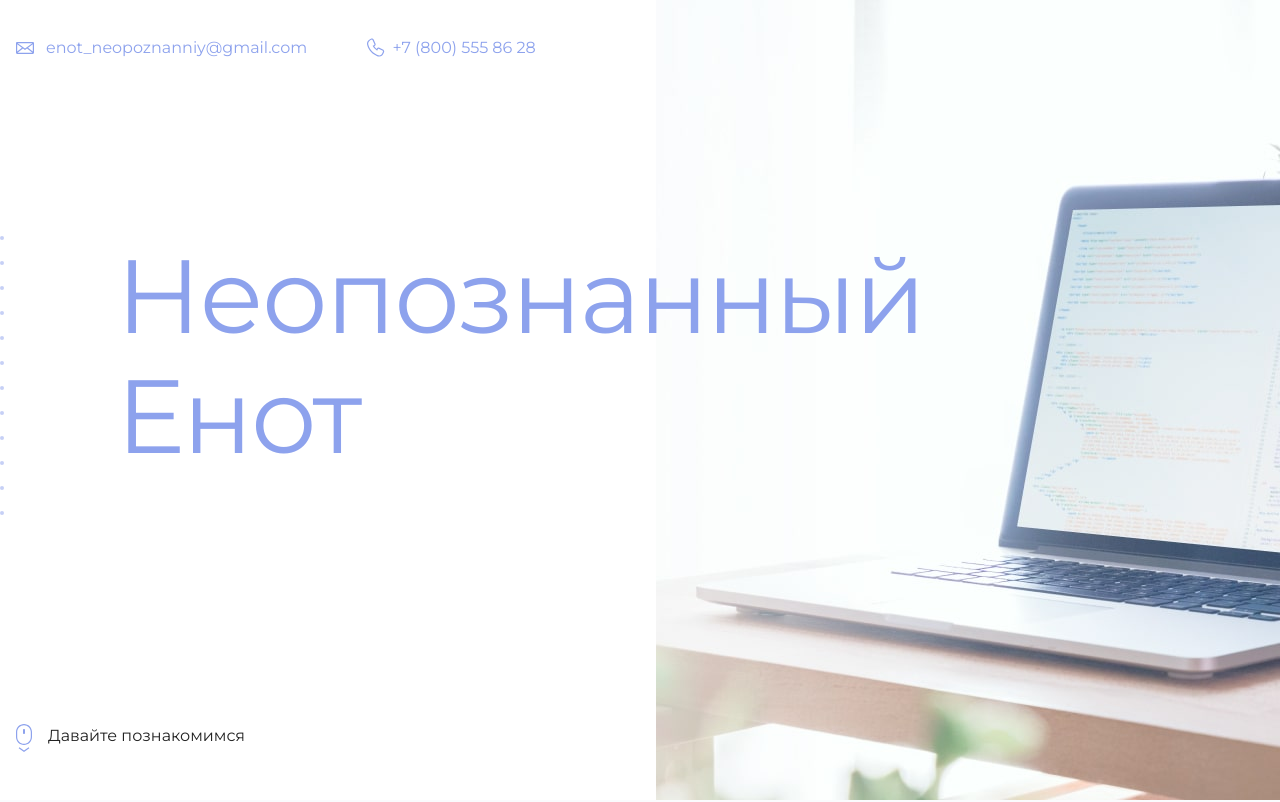
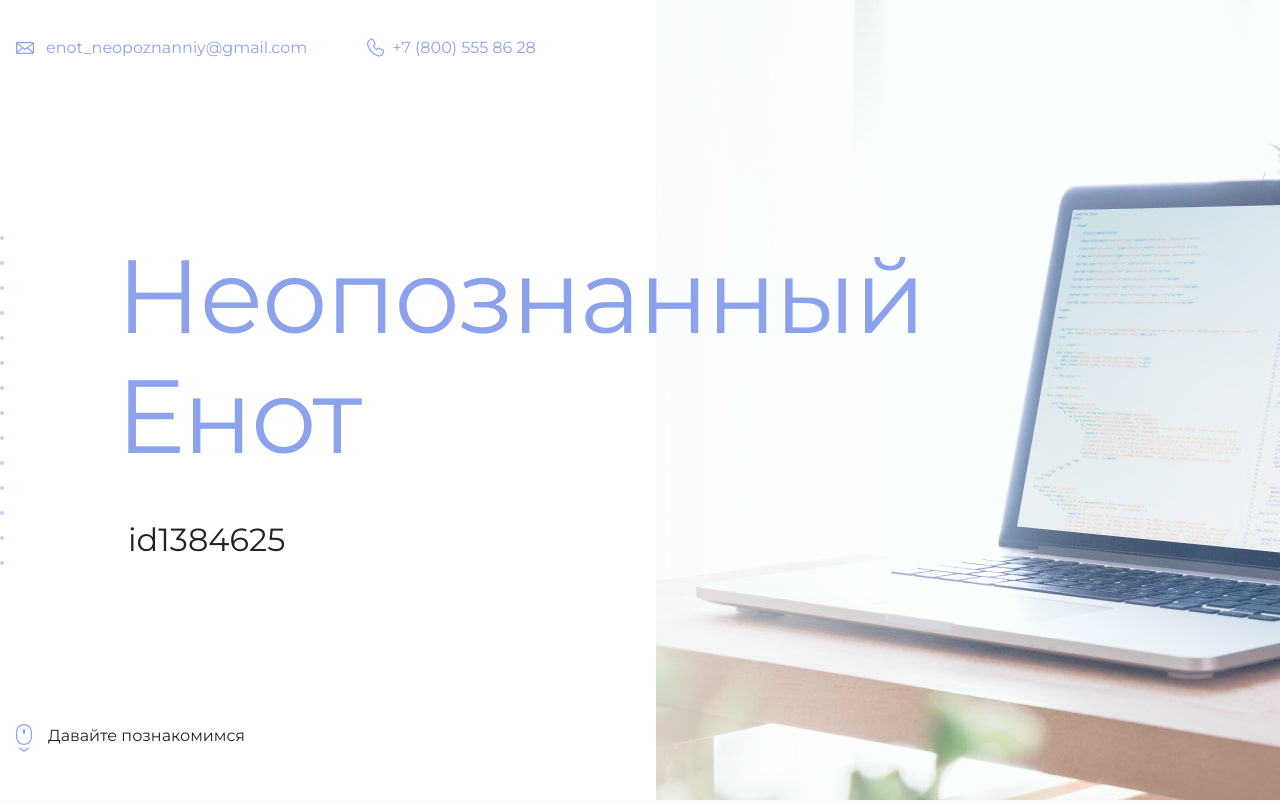
Before and after one commit to DerenyugaIvan/my-site-120122, a plain HTML site: page index.html in a window 1280 px wide. Shown: the top 802 px of the page. Drawn offline with Linux system fonts and the light colour scheme.

Commit message:
добавил свой id
id1384625

```diff
--- a/index.html
+++ b/index.html
@@ -19,7 +19,7 @@
       <section class="hero-image">
         <div class="container">
           <h1 class="heading">Неопознанный Енот</h1>
-          <p><!-- Тут ваш id на сайте Академии --></p>
+          <p>id1384625</p>
         </div>
       </section>
 
```
